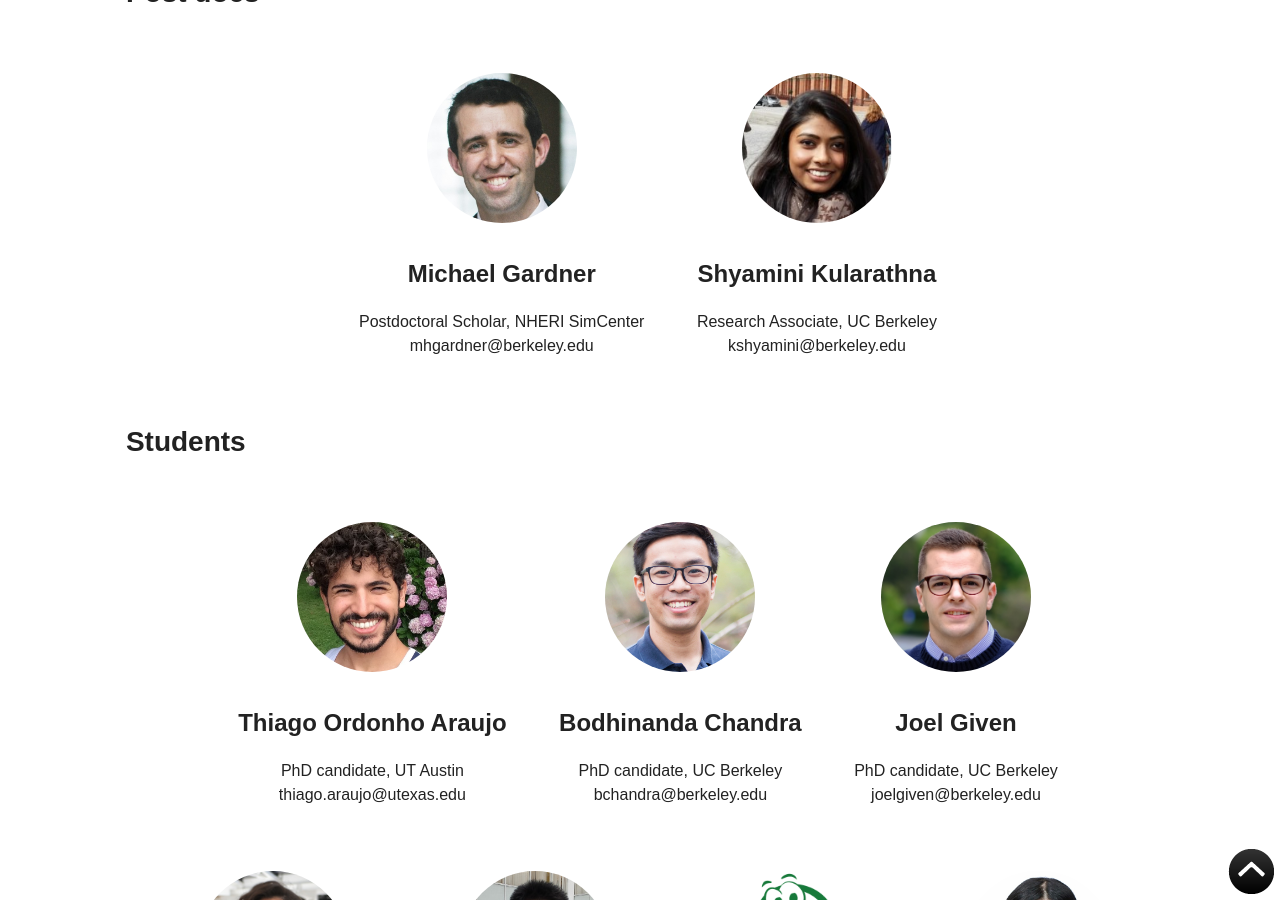
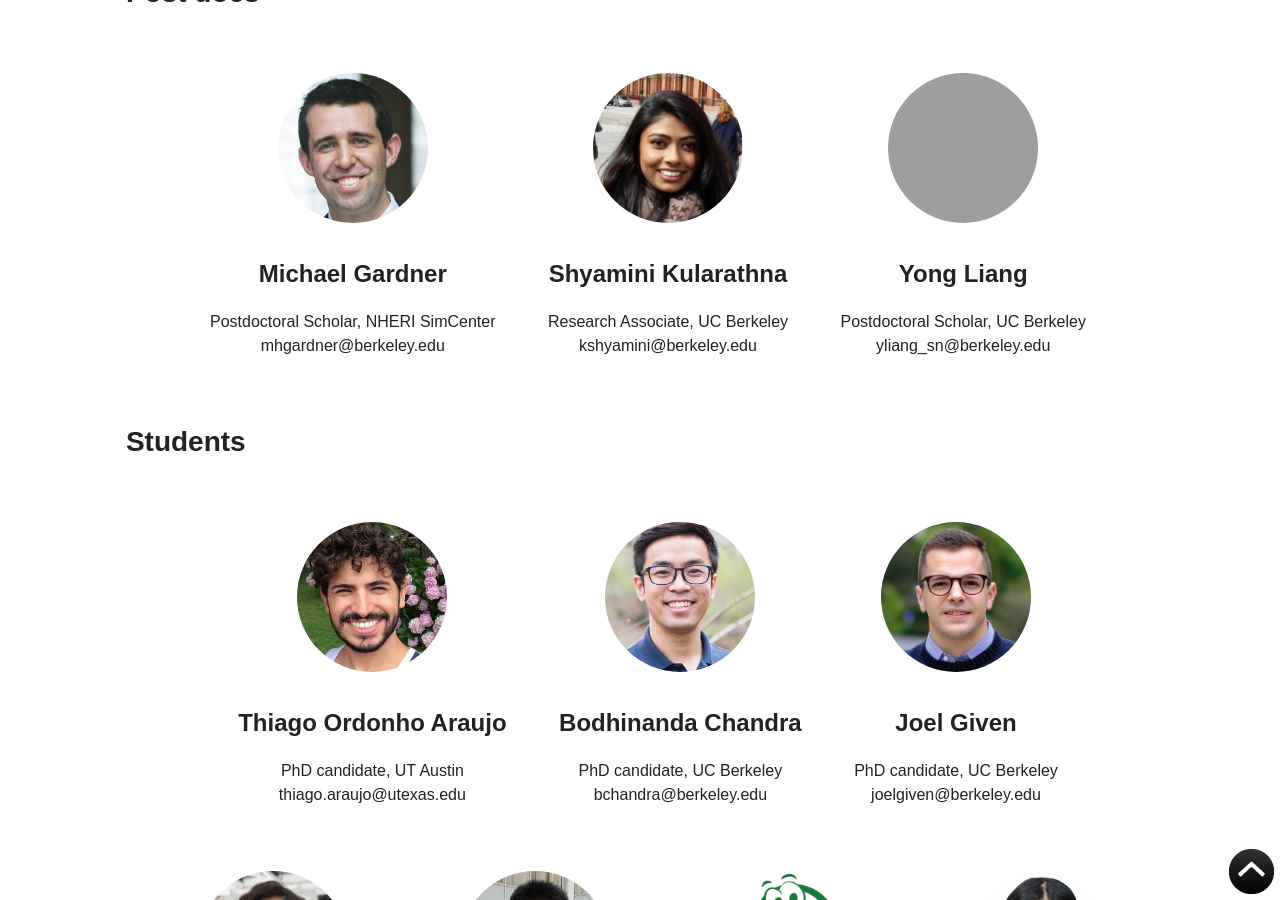
Before and after one commit to cb-geo/cb-geo.github.io, a Jekyll site: the page built from team/index.md, in a window 1280 px wide and 900 px high, scrolled down 1254 px. Built offline with Jekyll 4.4.1, drawn with Linux system fonts in a browser that asks for light colours; nearby versions of some CDN libraries; grey boxes are pictures that could not be loaded.

Commit message:
add yong liang to site

```diff
--- a/_data/members.yml
+++ b/_data/members.yml
@@ -77,6 +77,15 @@
   uni: UC Berkeley
   image: question.png
   email:
+
+- name: Yong Liang
+  role: researcher
+  position: Postdoctoral Scholar
+  uni: UC Berkeley
+  image: yliang.jpg
+  email: yliang_sn@berkeley.edu
+  area:
+    - MPM
 
 # PhD Students
 
```
